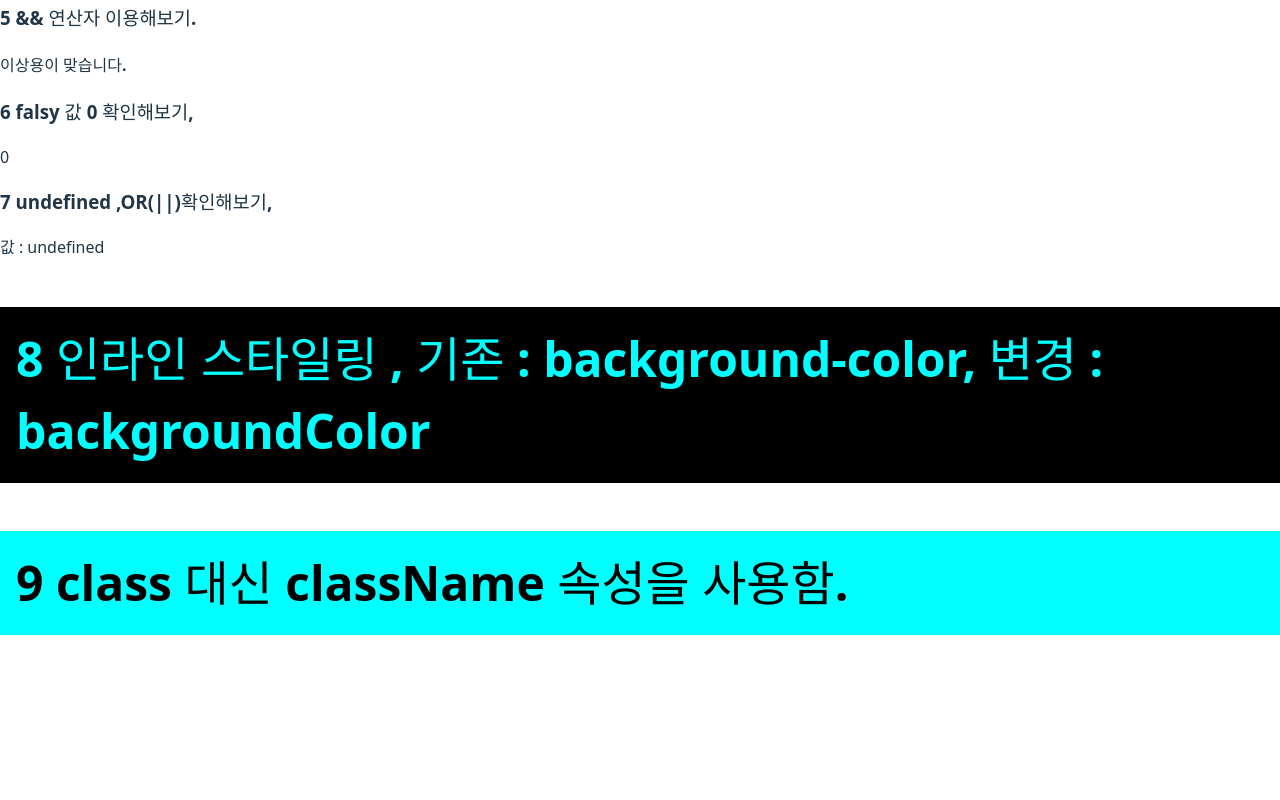
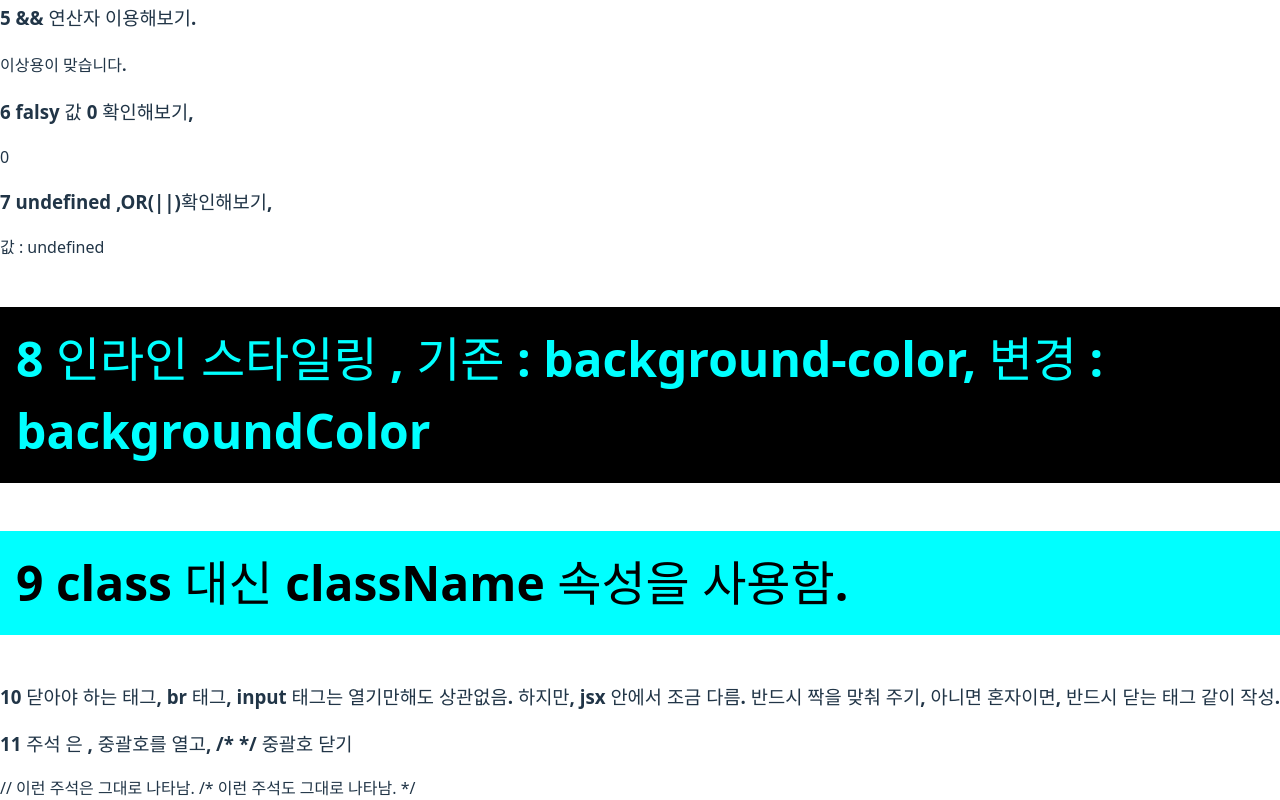
Before and after one commit to reokkamy/React-WorkSpace-k6-0806, a React (Vite) app in the folder hello-react2/: page / in a window 1280 px wide. Shown: the part 413-1213 px from the top of the page. Before the commit the page ends 1096 px from the top, so only its background shows below. Built offline with nearby package versions, Linux system fonts and the light colour scheme.

Commit message:
7교시, 기본 문법 5 닫는 태그 부분 컴파일러 문법 체크 해줌, 주석 닫는 부분 확인

```diff
--- a/hello-react2/src/App.jsx
+++ b/hello-react2/src/App.jsx
@@ -54,6 +54,16 @@ function App() {
         8 인라인 스타일링 , 기존 : background-color, 변경 : backgroundColor
       </h3>
       <h3 className="react">9 class 대신 className 속성을 사용함.</h3>
+      <h3>
+        10 닫아야 하는 태그, br 태그, input 태그는 열기만해도 상관없음. 하지만,
+        jsx 안에서 조금 다름. 반드시 짝을 맞춰 주기, 아니면 혼자이면, 반드시
+        닫는 태그 같이 작성.
+        <intput />
+      </h3>
+      <h3>11 주석 은 , 중괄호를 열고, /* */ 중괄호 닫기</h3>
+      {/*주석은 이런 형식으로 사용합니다. */}
+      // 이런 주석은 그대로 나타남. /* 이런 주석도 그대로 나타남. */
+      {/* 주석을 사용시 */}
     </>
     // </Fragment>
     // </div>
```
